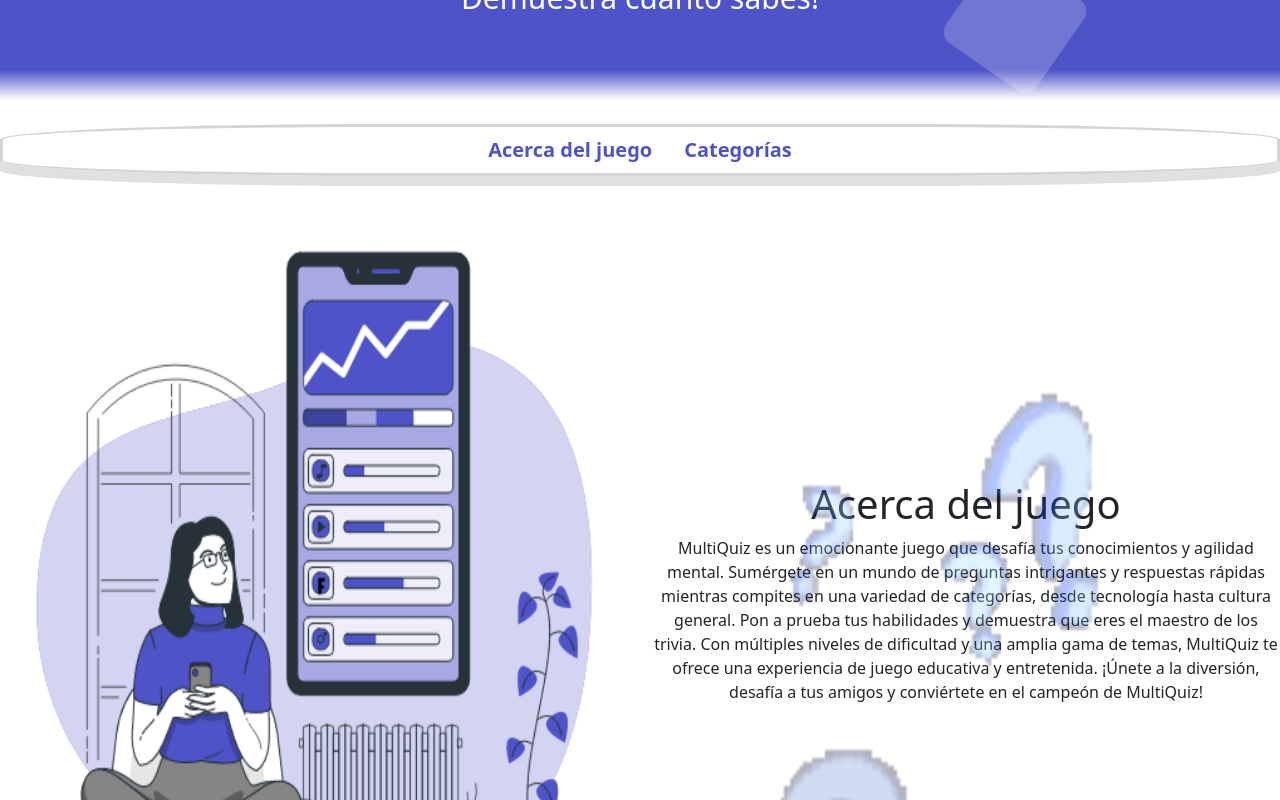
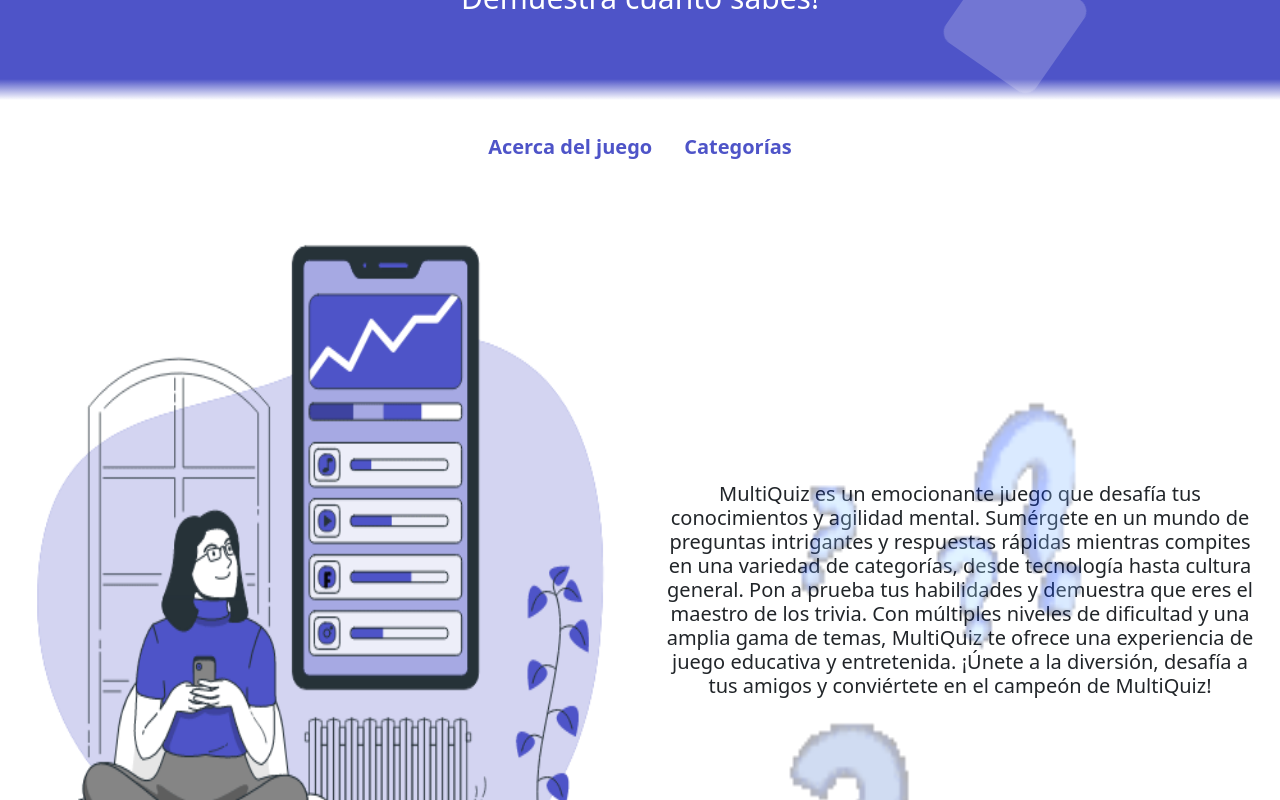
Before and after one commit to aveliz12/multi_quiz, a Next.js app: page / in a window 1280 px wide. Shown: the part 300-1100 px from the top of the page. Built offline with nearby package versions, Linux system fonts and the light colour scheme.

Commit message:
Estilos inde

```diff
--- a/src/pages/_app.js
+++ b/src/pages/_app.js
@@ -13,7 +13,7 @@ export default function App({ Component, pageProps }) {
           href="https://cdn.jsdelivr.net/npm/bootstrap@5.0.2/dist/css/bootstrap.min.css"
           rel="stylesheet"
           integrity="sha384-EVSTQN3/azprG1Anm3QDgpJLIm9Nao0Yz1ztcQTwFspd3yD65VohhpuuCOmLASjC"
-          crossorigin="anonymous"
+          crossOrigin="anonymous"
         />
       </Head>
 
--- a/src/pages/index.jsx
+++ b/src/pages/index.jsx
@@ -59,7 +59,10 @@ export default function Home() {
               <a
                 className={`nav-link ${selectedOption === "acercaDelJuego"}`}
                 href="#"
-                onClick={() => handleNavClick("acercaDelJuego")}
+                onClick={(e) => {
+                  e.preventDefault();
+                  handleNavClick("acercaDelJuego");
+                }}
               >
                 Acerca del juego
               </a>
@@ -68,7 +71,10 @@ export default function Home() {
               <a
                 className={`nav-link ${selectedOption === "categorias"}`}
                 href="#"
-                onClick={() => handleNavClick("categorias")}
+                onClick={(e) => {
+                  e.preventDefault();
+                  handleNavClick("categorias");
+                }}
               >
                 Categorías
               </a>
@@ -78,7 +84,7 @@ export default function Home() {
         <br />
         {selectedOption === "acercaDelJuego" && (
           <div className={styleIndex.aboutGame}>
-            <div className="row">
+            <div className={styleIndex.row}>
               <div className={`col ${styleIndex.colSideLeft}`}>
                 <Image
                   className={styleIndex.gif1}
@@ -89,8 +95,7 @@ export default function Home() {
                 />
               </div>
               <div className={`col ${styleIndex.colContent}`}>
-                <h1>Acerca del juego</h1>
-                <p>
+                <h5 style={{ padding: "20px" }}>
                   MultiQuiz es un emocionante juego que desafía tus
                   conocimientos y agilidad mental. Sumérgete en un mundo de
                   preguntas intrigantes y respuestas rápidas mientras compites
@@ -100,7 +105,7 @@ export default function Home() {
                   una amplia gama de temas, MultiQuiz te ofrece una experiencia
                   de juego educativa y entretenida. ¡Únete a la diversión,
                   desafía a tus amigos y conviértete en el campeón de MultiQuiz!
-                </p>
+                </h5>
                 <div className={styleIndex.gifContainer}>
                   <Image
                     className={styleIndex.gif}
@@ -116,9 +121,8 @@ export default function Home() {
         )}
         {selectedOption === "categorias" && (
           <div className={styleIndex.body}>
-            <div style={{ textAlign: "center", padding: "0 15% 0 15%" }}>
-              <h2>Categorías</h2>
-              <p>
+            <div className={styleIndex.textStyle}>
+              <p className={styleIndex.text}>
                 Explora un mundo de conocimientos y desafíos en las diversas
                 categorías disponibles en MULTIQUIZ. Nuestras categorías abarcan
                 una amplia variedad de temas. Pon a prueba tu destreza,
--- a/src/styles/index.module.scss
+++ b/src/styles/index.module.scss
@@ -23,7 +23,7 @@
       left: 0;
       width: 100%;
       height: 30px; /* Altura del borde inferior de "derretimiento" */
-      background: linear-gradient(to bottom, transparent 0%, #fff 100%);
+      background: linear-gradient(to bottom, transparent 30%, #fff 100%);
     }
     .circles {
       li {
@@ -153,19 +153,16 @@ $scene-height: 400px;
 .mainContent {
   display: flex;
   flex-direction: column;
-  min-height: 100vh;
+  min-height: 90vh;
   justify-content: space-between;
   .nav {
-    border: #d4d4d4 solid;
-    border-radius: 30%;
-    box-shadow: 0 10px rgba(0, 0, 0, 0.12);
     position: relative;
     li {
       font-weight: bold;
       font-size: 20px;
       a {
+        cursor: pointer;
         color: #4e54c8;
-        text-decoration: none;
         &:hover {
           color: #b89cfe;
         }
@@ -179,11 +176,22 @@ $scene-height: 400px;
   }
   .body {
     position: relative;
+    .textStyle {
+      padding: 0 75px 0 75px;
+      .text {
+        border-radius: 15px;
+        background-color: #b8bbf1;
+        font-size: 18px;
+        text-align: center;
+        font-weight: bold;
+        padding: 20px 20px 20px 20px;
+      }
+    }
     #scene {
       display: flex;
       align-items: center;
       justify-content: left;
-      width: $scene-width;
+      width: 90%;
       height: $scene-height;
       position: absolute;
       left: 0;
@@ -199,12 +207,12 @@ $scene-height: 400px;
         display: flex;
         width: $menu-width;
         align-items: center;
+        font-size: 20px;
         justify-content: left;
         background-color: #a0a3e6;
         .list {
           display: flex;
           list-style: none;
-
           align-content: stretch;
           flex-direction: column;
           flex-grow: 1;
@@ -297,6 +305,9 @@ $scene-height: 400px;
 }
 .aboutGame {
   position: relative;
+  .row {
+    display: flex;
+    flex-direction: row;
     .colSideLeft {
       .gif1 {
         width: 100%;
@@ -314,9 +325,10 @@ $scene-height: 400px;
         position: absolute;
         margin-bottom: 100px;
         .gif {
-        width: 100%;
-        height: 100vh;
+          width: 90%;
+          height: 90vh;
           opacity: 0.3;
+        }
       }
     }
   }
```
Lines whose indentation alone changed are shown as unchanged.
